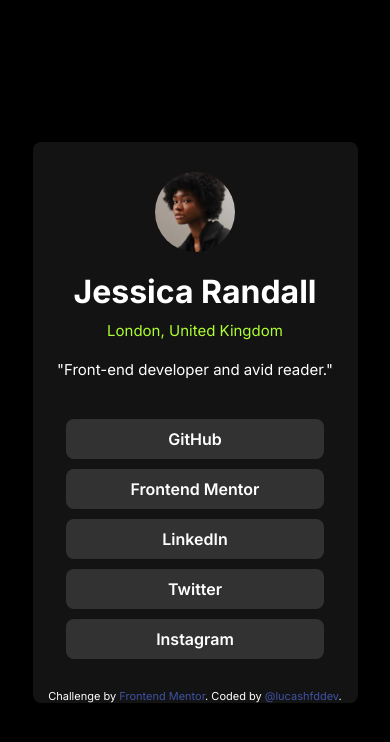
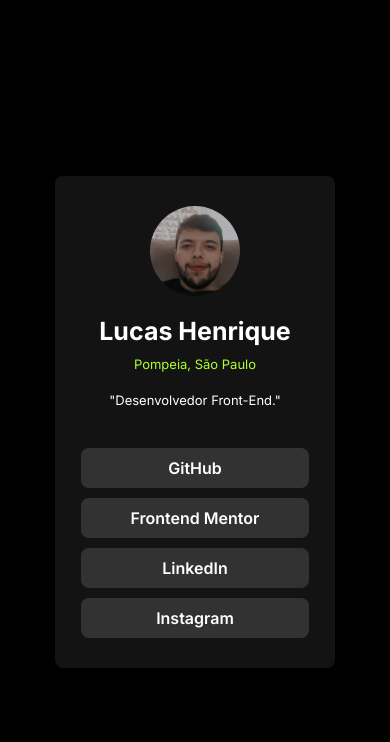
Before and after one commit to luc4shfd/social-links-profile-main, a plain HTML site: page index.html in a window 390 px wide. Drawn offline with Linux system fonts and the light colour scheme.

Commit message:
att: perfil

```diff
--- a/index.html
+++ b/index.html
@@ -10,41 +10,33 @@
 
   <link rel="icon" type="image/png" sizes="32x32" href="./assets/images/favicon-32x32.png">
   <link rel="stylesheet" href="style.css">
+  <link rel="stylesheet" href="responsivo.css">
 
   <title>Frontend Mentor | Social links profile</title>
 
-  <!-- Feel free to remove these styles or customise in your own stylesheet 👍 -->
-  <style>
-    .attribution { font-size: 11px; text-align: center; }
-    .attribution a { color: hsl(228, 45%, 44%); }
-  </style>
+
 </head>
 <body>
 
 
 <div id="card">
   <div id="perfil">
-    <img src="./assets/images/avatar-jessica.jpeg" alt="">
-    <h1>Jessica Randall</h1>
-    <p style="color: greenyellow;">London, United Kingdom</p>
+    <img src="./assets/images/lucas2.jpg" alt="">
+    <h1>Lucas Henrique </h1>
+    <p style="color: greenyellow;">Pompeia, São Paulo</p>
 
-    <p >"Front-end developer and avid reader."</p>
+    <p >"Desenvolvedor Front-End."</p>
   </div>
 
 
   <div id="social-links">
-    <a href="">GitHub</a>
-    <a href="">Frontend Mentor</a>
-    <a href="">LinkedIn</a>
-    <a href="">Twitter</a>
-    <a href="">Instagram</a>
+    <a href="https://github.com/luc4shfd">GitHub</a>
+    <a href="https://www.frontendmentor.io/profile/luc4shfd">Frontend Mentor</a>
+    <a href="https://www.linkedin.com/in/lucas-henrique-0b2228286/">LinkedIn</a>
+    <a href="https://www.instagram.com/luc4shfddev/">Instagram</a>
   </div>
 
-  <div class="attribution">
-    Challenge by <a href="https://www.frontendmentor.io?ref=challenge" target="_blank">Frontend Mentor</a>.
-    Coded by <a href="https://www.instagram.com/luc4shfddev/">@lucashfddev</a>.
-  </div>
-</div>
+
 
 
 
--- /dev/null
+++ b/responsivo.css
@@ -0,0 +1,25 @@
+@media screen and (max-width:800px){
+
+    #card{
+        width: 280px;
+
+    }
+
+    #card img{
+        width: 90px;
+
+    }
+
+    #perfil p{
+        font-size: 13px;
+    }
+
+    #perfil h1{
+        font-size: 25px;
+    }
+
+    #social-links a{
+        padding: 10px 50px;
+
+    }
+}
--- a/style.css
+++ b/style.css
@@ -26,7 +26,7 @@
 }
 
 #card img{
-    width: 80px;
+    width: 100px;
     border-radius: 50%;
     margin-bottom: 20px;
     margin-top: 30px;
@@ -68,8 +68,7 @@
     font-weight: 600;
 }
 
-
-
-.attribution a{
-    text-decoration: none;
+#social-links a:hover{
+    background-color: rgba(172, 255, 47, 0.781);
+    color: black;
 }
```
Also changed, not shown: assets/images/lucas2.jpg (added).
